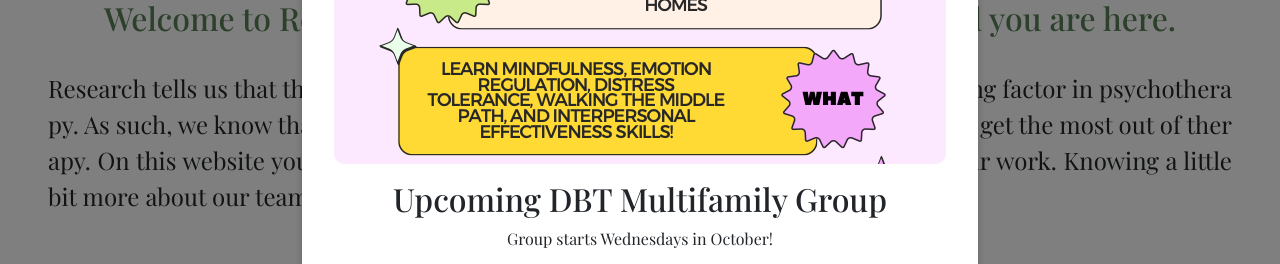
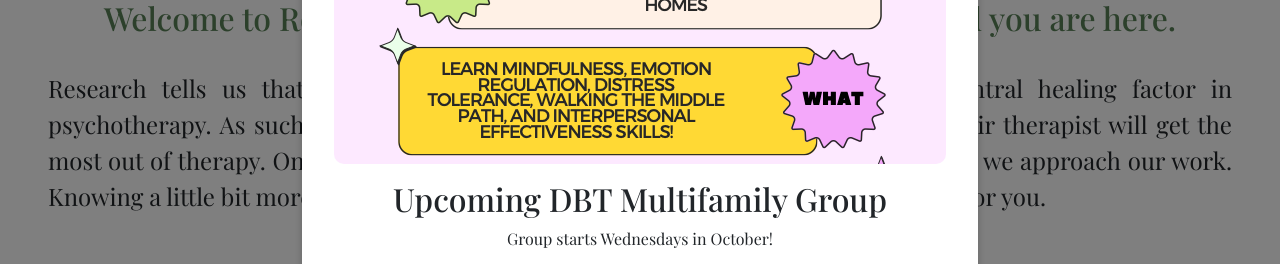
Before and after one commit to Bgorson/rose-water, a React app: page / in a window 1280 px wide. Shown: the part 401-665 px from the top of the page. Built offline with nearby package versions, Linux system fonts and the light colour scheme.

Commit message:
revert wordwrap

```diff
--- a/src/components/AboutMeHome.js
+++ b/src/components/AboutMeHome.js
@@ -40,7 +40,6 @@ const Container = styled.div`
 const Description = styled.p`
   font-size: 24px;
   text-align: justify;
-  word-break: break-all;
 `;
 const ProfilePicture = styled.img``;
 
```
